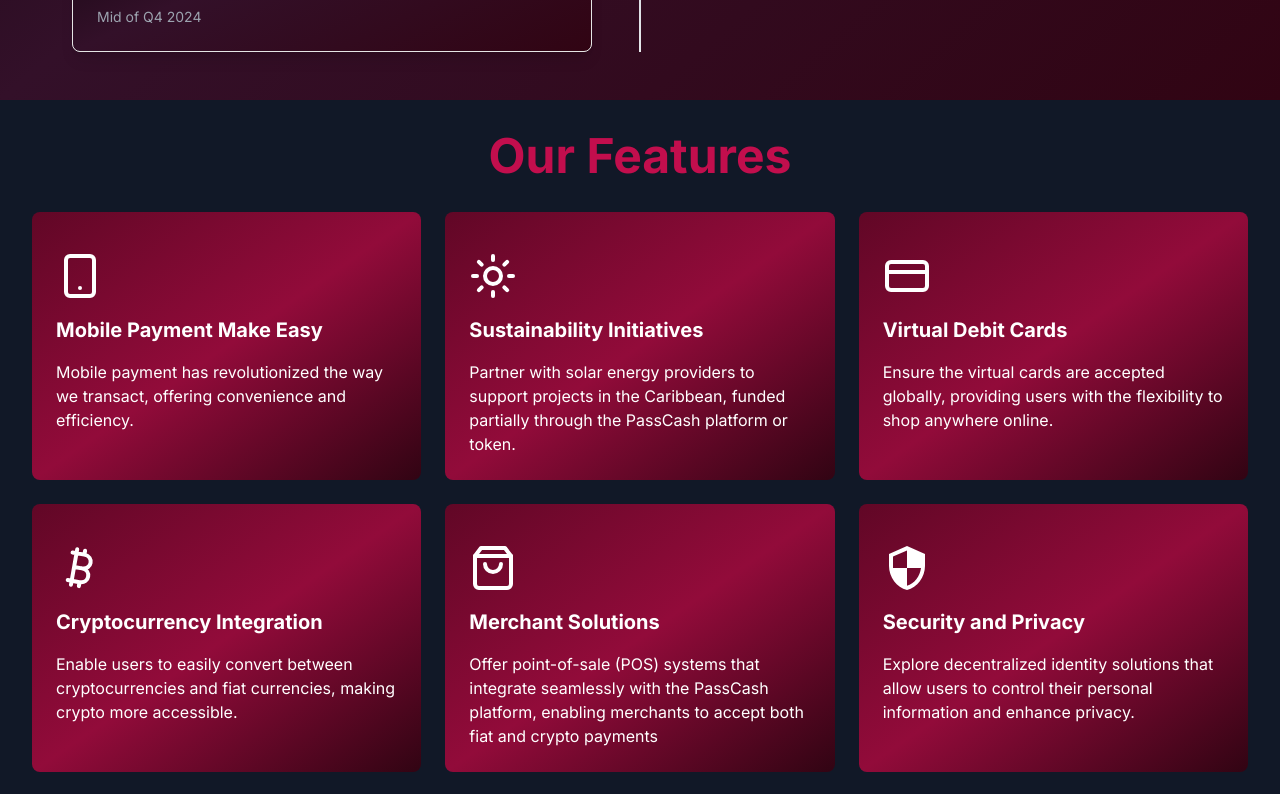
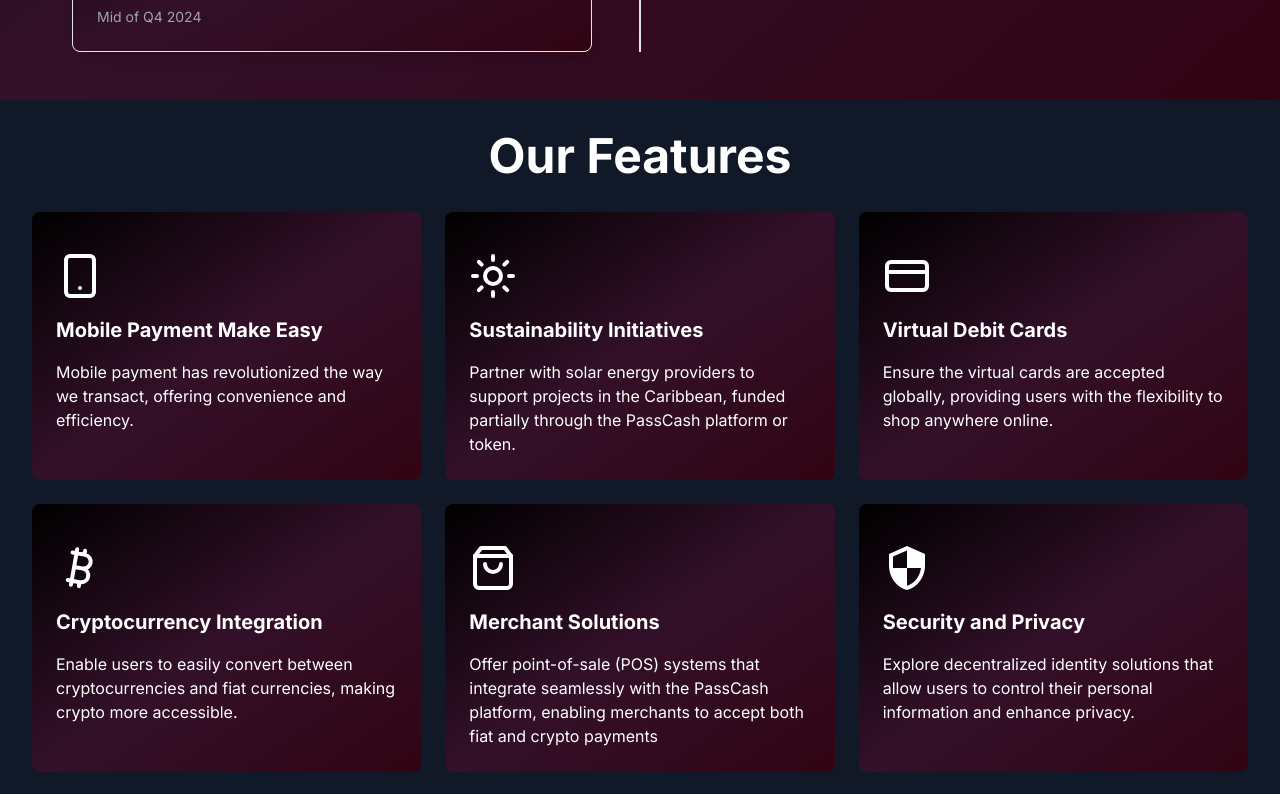
Before and after one commit to Roshan12here/Passka, a Next.js app: page / in a window 1280 px wide. Shown: the part 5420-6214 px from the top of the page. Built offline with nearby package versions, Linux system fonts and the light colour scheme.

Commit message:
Update OurFeatures.tsx

```diff
--- a/app/components/OurFeatures.tsx
+++ b/app/components/OurFeatures.tsx
@@ -74,7 +74,7 @@ export default function Component() {
   return (
     <div id='features' className=" min-h-screen bg-gray-900 text-white p-8">
         <h1
-className="text-3xl md:text-5xl text-center font-bold text-[#C20E4D] mb-8"
+className="text-3xl md:text-5xl text-center font-bold text-[#ffffff] mb-8"
         >
 Our Features
         </h1>
@@ -87,7 +87,7 @@ Our Features
         {features.map((feature, index) => (
           <motion.div
             key={index}
-            className=" rounded-lg p-6 flex bg-gradient-to-br from-[#610726] via-[#920B3A] to-[#310413] flex-col items-start space-y-4 hover:shadow-lg transition-shadow duration-300 relative overflow-hidden"
+            className=" rounded-lg p-6 flex bg-gradient-to-br from-[#000000] via-[#331029] to-[#310413] flex-col items-start space-y-4 hover:shadow-lg transition-shadow duration-300 relative overflow-hidden"
             variants={itemVariants}
           >
             <motion.div
```
